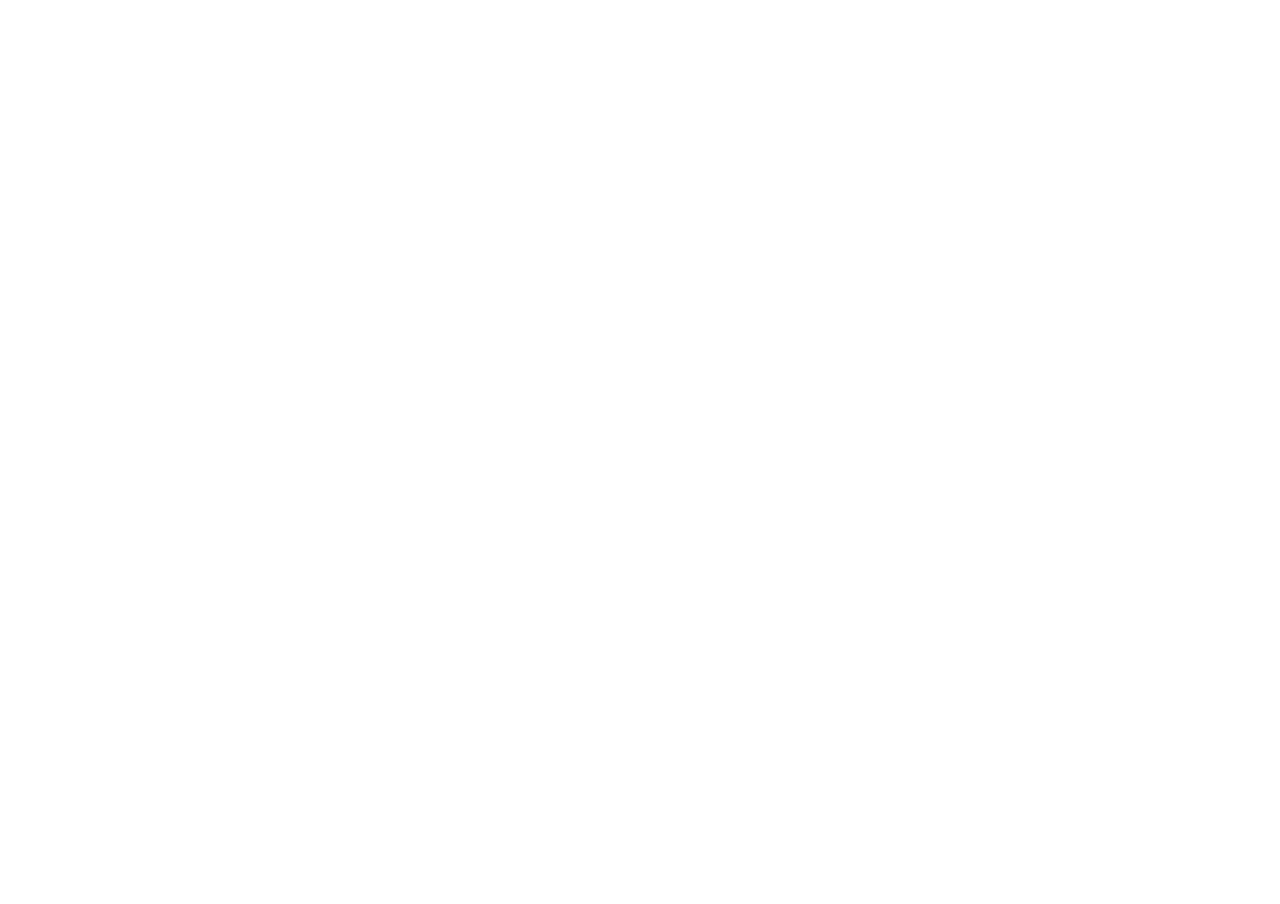
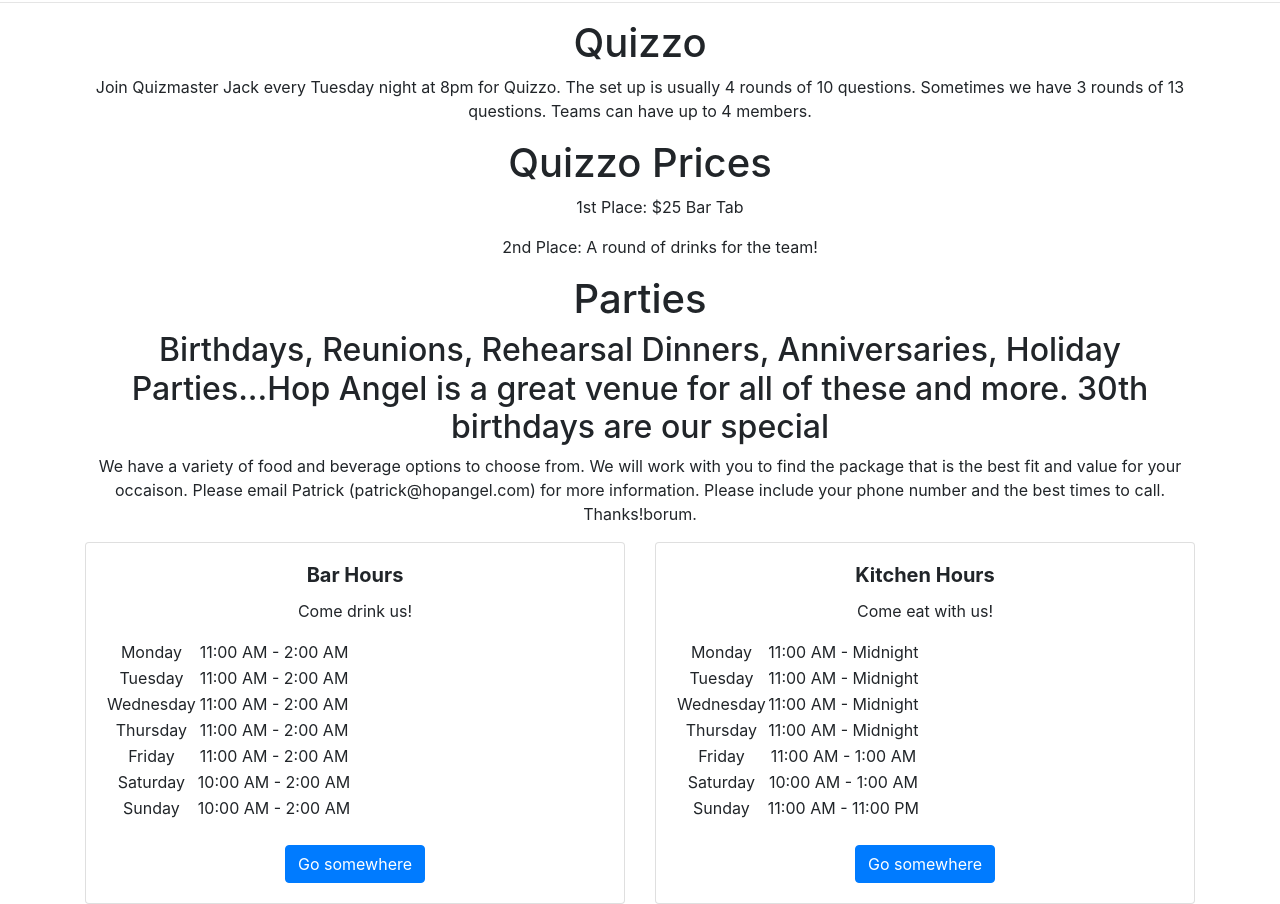
Before and after one commit to DanJacobCodes/Hop-Angel-Site-Redesign, an Angular app: page / in a window 1280 px wide. Shown: the part 420-1324 px from the top of the page. Before the commit the page ends 800 px from the top, so only its background shows below. Built offline with nearby package versions, Linux system fonts and the light colour scheme.

Commit message:
add homepage with hours of operation data

```diff
--- a/src/app/app.component.css
+++ b/src/app/app.component.css
@@ -0,0 +1,4 @@
+.quickInfo {
+	float: right;
+
+}
--- a/src/app/app.component.html
+++ b/src/app/app.component.html
@@ -1,6 +1,6 @@
   <ul class="nav nav-tabs">
   <li class="nav-item">
-    <a class="nav-link active" href="#">Home</a>
+    <a class="nav-link active" routerLink = ''>Home</a>
   </li>
 
   <li class="nav-item">
@@ -12,21 +12,27 @@
 
 
   <li class="nav-item dropdown">
-    <a class="nav-link dropdown-toggle" data-toggle="dropdown" routerLink='menu' role="button" aria-haspopup="true" aria-expanded="false">Menu</a>
+    <a class="nav-link dropdown-toggle" data-toggle="dropdown" role="button" aria-haspopup="true" aria-expanded="false">Menu</a>
     <div class="dropdown-menu">
 
-      <a class="dropdown-item" routerLink=''>Food</a>
+      <a class="dropdown-item" routerLink='menu'>Food</a>
       <a class="dropdown-item" routerLink='beer'>Beer</a>
       <a class="dropdown-item" routerLink=''>Something else here</a>
       <div class="dropdown-divider"></div>
       <a class="dropdown-item" routerLink=''>Separated link</a>
     </div>
   </li>
+  <!-- Remember to add Google Maps API for Address, mailto for email, and phone number -->
+  <p class="quickInfo"><a>7980 Oxford Ave.</a></p>
+  <p class="quickInfo">215-437-1939</p>
+  <p class="quickInfo">chris@hopangel.com</p>
+
 </ul>
+
 <div style="text-align:center">
   <h1>
-    Welcome to {{ title }}!
+    Welcome to {{ title }}
   </h1>
+  <p>German-American Restaurant and Beer Hall</p>
     <router-outlet></router-outlet>
-
 </div>
--- a/src/app/app.module.ts
+++ b/src/app/app.module.ts
@@ -11,6 +11,7 @@
 import { MenuComponent } from './menu/menu.component';
 import { BeerComponent } from './beer/beer.component';
 import { GalleryComponent } from './gallery/gallery.component';
+import { HomepageComponent } from './homepage/homepage.component';
 
 
 @NgModule({
@@ -20,7 +21,8 @@
     AboutComponent,
     MenuComponent,
     BeerComponent,
-    GalleryComponent
+    GalleryComponent,
+    HomepageComponent
   ],
   imports: [
     BrowserModule,
--- /dev/null
+++ b/src/app/homepage/homepage.component.css
@@ -0,0 +1,3 @@
+.hoursTableItem {
+	margin-left: 50%;
+}
--- /dev/null
+++ b/src/app/homepage/homepage.component.html
@@ -0,0 +1,187 @@
+<!-- Parties Section -->
+<section>
+<hr>
+	<div class="container">
+		<h1>Parties</h1>
+			<h2>Birthdays, Reunions, Rehearsal Dinners, Anniversaries, Holiday Parties...Hop Angel is a great venue for all of these and more. 30th birthdays are our special
+			</h2>
+		<p>We have a variety of food and beverage options to choose from. We will work with you to find the package that is the best fit and value for your occaison.
+
+Please email Patrick (patrick@hopangel.com) for more information. Please include your phone number and the best times to call. Thanks!borum.
+	</p>
+	</div>
+</section>
+
+<hr>
+<!-- Quizzo Section -->
+<section>
+	<div class="container">
+		<h1>Quizzo</h1>
+			<p>Join Quizmaster Jack every Tuesday night at 8pm for Quizzo. The set up is usually 4 rounds of 10 questions. Sometimes we have 3 rounds of 13 questions. Teams can have up to 4 members.</p>
+		<h1>Quizzo Prices</h1>
+			<ul>
+				<p>1st Place: $25 Bar Tab</p>
+				<p>2nd Place: A round of drinks for the team!</p>
+			</ul>
+	</div>
+</section>
+
+<!-- Nightly Specials -->
+<section>
+	<div class="container">
+		<h1>Parties</h1>
+			<h2>Birthdays, Reunions, Rehearsal Dinners, Anniversaries, Holiday Parties...Hop Angel is a great venue for all of these and more. 30th birthdays are our special
+			</h2>
+		<p>We have a variety of food and beverage options to choose from. We will work with you to find the package that is the best fit and value for your occaison.
+
+Please email Patrick (patrick@hopangel.com) for more information. Please include your phone number and the best times to call. Thanks!borum.
+	</p>
+	</div>
+</section>
+<div class="container">
+	<div class="row">
+	  <div class="col-sm-6">
+	    <div class="card">
+	      <div class="card-body">
+	        <h5 class="card-title"><b>Bar Hours</b></h5>
+	        <p class="card-text">Come drink us!</p>
+	        <table>
+	        	<tbody >
+	        		<tr>
+	        			<td class="hoursTableItem">
+	        				Monday
+	        			</td>
+	        			<td class="hoursTableItem">
+	        				11:00 AM - 2:00 AM
+	        			</td>
+	        		</tr>
+	        		<tr>
+	        			<td class="hoursTableItem">
+	        				Tuesday
+	        			</td>
+	        			<td class="hoursTableItem">
+	        				11:00 AM - 2:00 AM
+	        			</td>
+	        		</tr>
+	        		<tr>
+	        			<td class="hoursTableItem">
+	        				Wednesday
+	        			</td>
+	        			<td class="hoursTableItem">
+	        				11:00 AM - 2:00 AM
+	        			</td>
+	        		</tr>
+	        		<tr>
+	        			<td class="hoursTableItem">
+	        				Thursday
+	        			</td>
+	        			<td class="hoursTableItem">
+	        				11:00 AM - 2:00 AM
+	        			</td>
+	        		</tr>
+	        		<tr>
+	        			<td class="hoursTableItem">
+	        				Friday
+	        			</td>
+	        			<td class="hoursTableItem">
+	        				11:00 AM - 2:00 AM
+	        			</td>
+	        		</tr>
+	        		<tr>
+	        			<td class="hoursTableItem">
+	        				Saturday
+	        			</td>
+	        			<td class="hoursTableItem">
+	        				10:00 AM - 2:00 AM
+	        			</td>
+	        		</tr>
+	        		<tr>
+	        			<td class="hoursTableItem">
+	        				Sunday
+	        			</td>
+	        			<td class="hoursTableItem">
+	        				10:00 AM - 2:00 AM
+	        			</td>
+	        		</tr>
+	        	</tbody>
+	        </table>
+	        <br>
+	        <a href="#" class="btn btn-primary">Go somewhere</a>
+	      </div>
+	    </div>
+	  </div>
+
+<!-- 	  Kitchen Hours -->
+	  <div class="col-sm-6">
+	    <div class="card">
+	      <div class="card-body">
+	        <h5 class="card-title"><b>Kitchen Hours</b></h5>
+	        <p class="card-text">Come eat with us!</p>
+	         <table>
+	        	<tbody >
+	        		<tr>
+	        			<td class="hoursTableItem">
+	        				Monday
+	        			</td>
+	        			<td class="hoursTableItem">
+	        				11:00 AM - Midnight
+	        			</td>
+	        		</tr>
+	        		<tr>
+	        			<td class="hoursTableItem">
+	        				Tuesday
+	        			</td>
+	        			<td class="hoursTableItem">
+	        				11:00 AM - Midnight
+	        			</td>
+	        		</tr>
+	        		<tr>
+	        			<td class="hoursTableItem">
+	        				Wednesday
+	        			</td>
+	        			<td class="hoursTableItem">
+	        				11:00 AM - Midnight
+	        			</td>
+	        		</tr>
+	        		<tr>
+	        			<td class="hoursTableItem">
+	        				Thursday
+	        			</td>
+	        			<td class="hoursTableItem">
+	        				11:00 AM - Midnight
+	        			</td>
+	        		</tr>
+	        		<tr>
+	        			<td class="hoursTableItem">
+	        				Friday
+	        			</td>
+	        			<td class="hoursTableItem">
+	        				11:00 AM - 1:00 AM
+	        			</td>
+	        		</tr>
+	        		<tr>
+	        			<td class="hoursTableItem">
+	        				Saturday
+	        			</td>
+	        			<td class="hoursTableItem">
+	        				10:00 AM - 1:00 AM
+	        			</td>
+	        		</tr>
+	        		<tr>
+	        			<td class="hoursTableItem">
+	        				Sunday
+	        			</td>
+	        			<td class="hoursTableItem">
+	        				11:00 AM - 11:00 PM
+	        			</td>
+	        		</tr>
+	        	</tbody>
+	        </table>
+	        <br>
+	        <a href="#" class="btn btn-primary">Go somewhere</a>
+	      </div>
+	    </div>
+	  </div>
+	</div>
+
+</div>
--- /dev/null
+++ b/src/app/homepage/homepage.component.ts
@@ -0,0 +1,15 @@
+import { Component, OnInit } from '@angular/core';
+
+@Component({
+  selector: 'app-homepage',
+  templateUrl: './homepage.component.html',
+  styleUrls: ['./homepage.component.css']
+})
+export class HomepageComponent implements OnInit {
+
+  constructor() { }
+
+  ngOnInit() {
+  }
+
+}
--- a/src/styles.css
+++ b/src/styles.css
@@ -1 +1,4 @@
 /* You can add global styles to this file, and also import other style files */
+.body {
+	background-color: gray;
+}
```
Also changed, not shown: src/app/app.routing.ts (+7 -0 lines), 1 other file (tests, documents, lock files or other folders).
